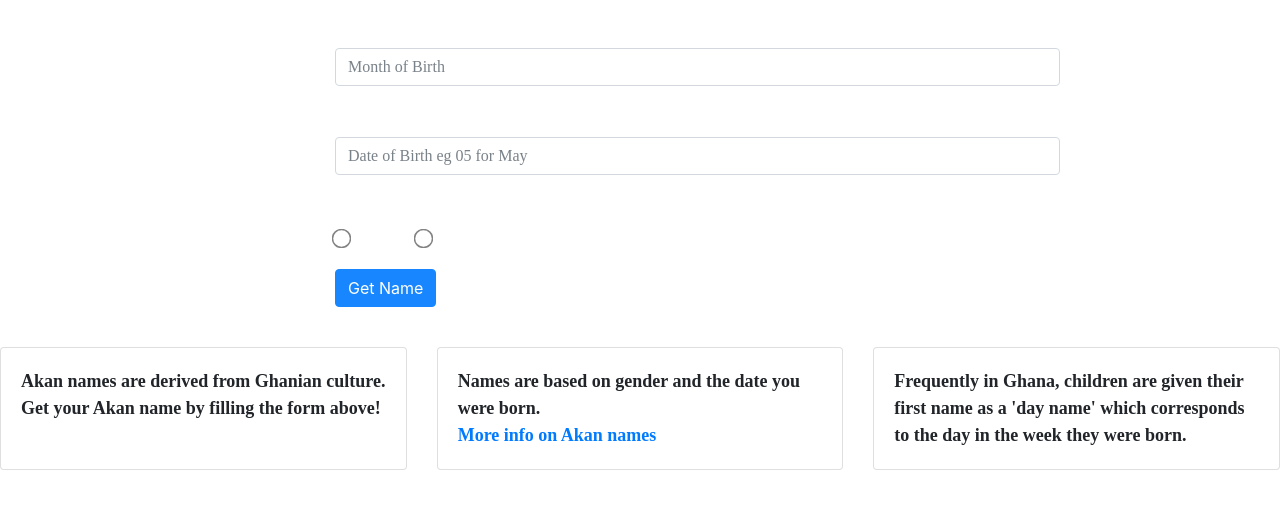
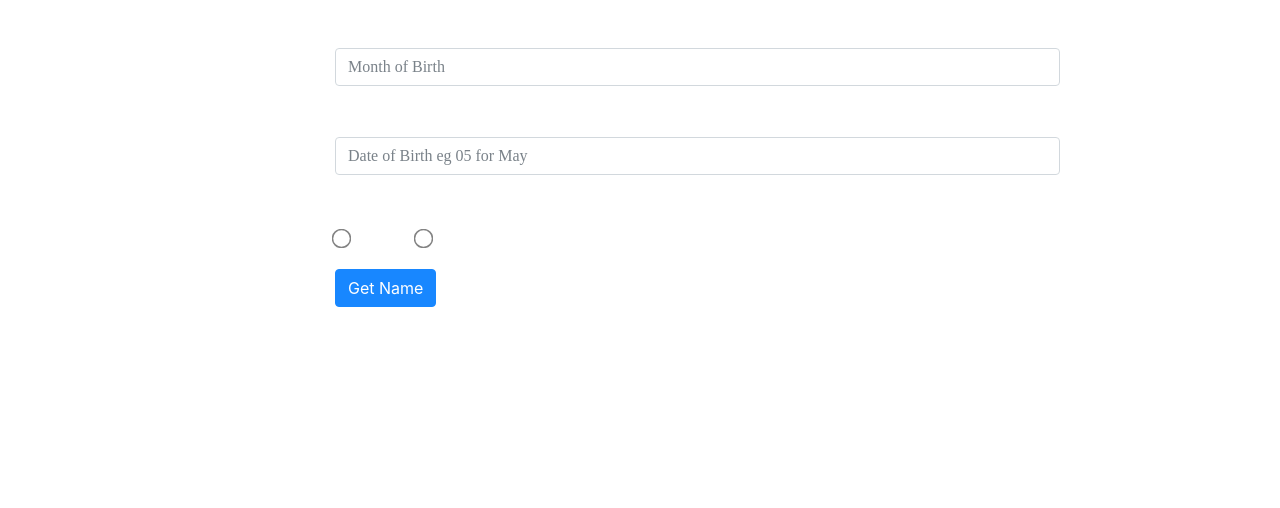
Before and after one commit to amwau/week-2, a plain HTML site: page index.html in a window 1280 px wide. Shown: the part 240-748 px from the top of the page. Drawn offline with Linux system fonts and the light colour scheme.

Commit message:
ignore the last commit

```diff
--- a/index.html
+++ b/index.html
@@ -48,7 +48,7 @@
         <p id="results"> </p>
       </div>
   </div>
-  <div class="card-deck">
+  <!-- <div class="card-deck">
     <div class="card ">
       <div class="card-body text-center">
         <p class="card-text">Akan names are derived from Ghanian culture. Get your Akan name by filling the form above!</p>
@@ -73,4 +73,4 @@
 
 <script src="javascript/script.js"></script>
 </body>
-</html>
+</html> -->
```
